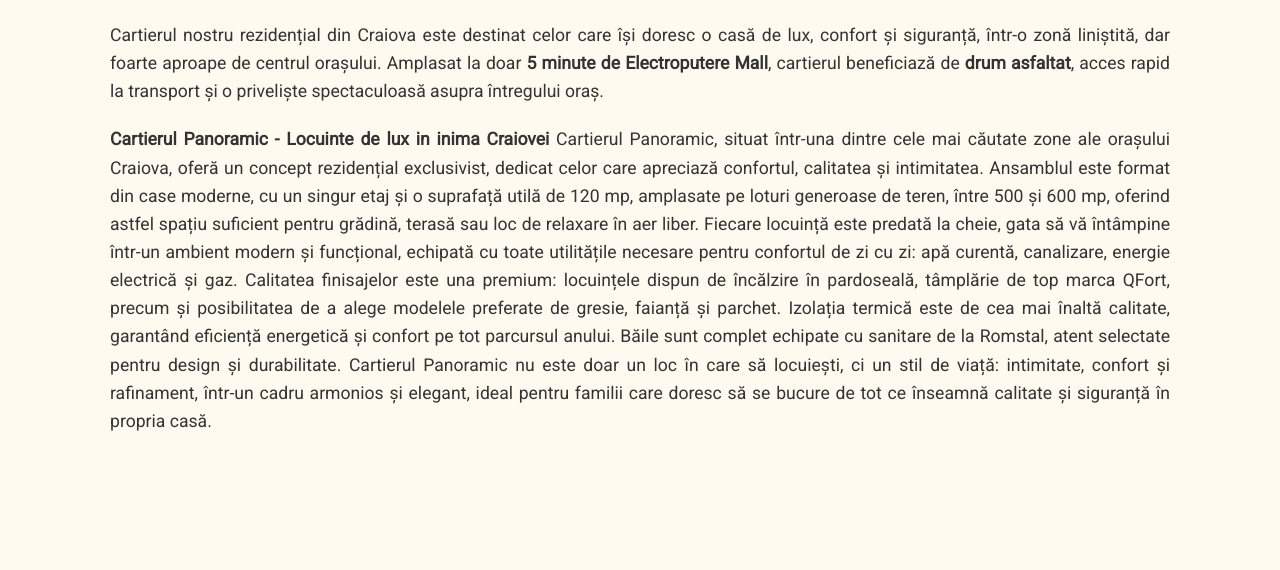
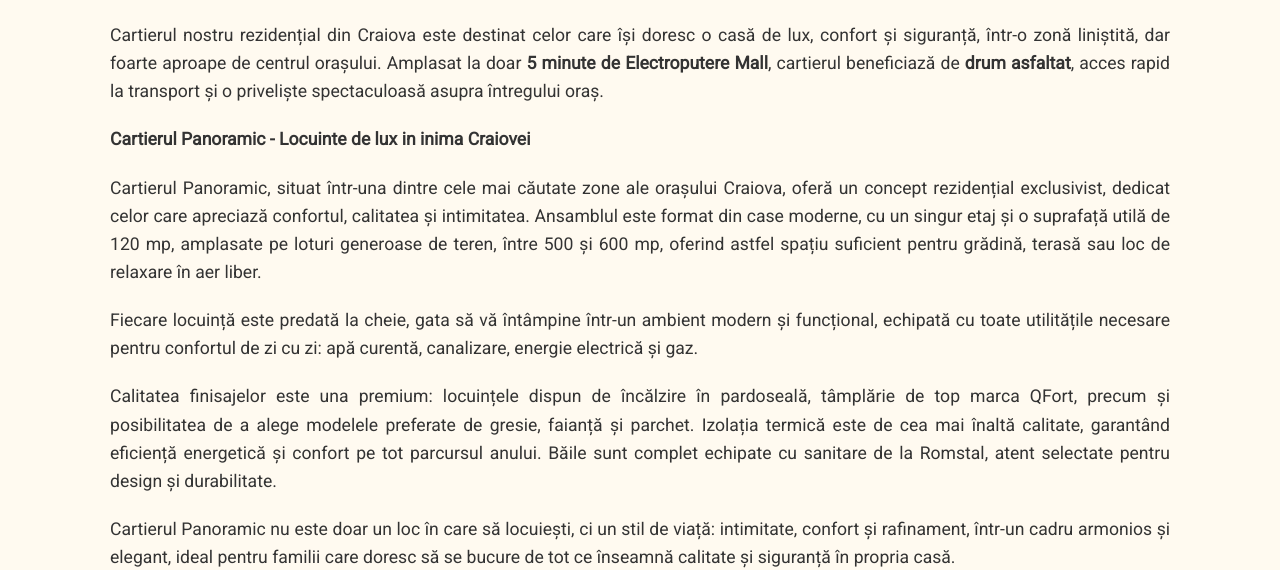
Before and after one commit to saberchehne/case-panoramic-craiova, a plain HTML site: page index.html in a window 1280 px wide. Shown: the part 385-955 px from the top of the page. Drawn offline with nearby package versions, Linux system fonts and the light colour scheme.

Commit message:
Update index.html

```diff
--- a/index.html
+++ b/index.html
@@ -126,22 +126,26 @@
     </p>
     <p>
       <strong>Cartierul Panoramic - Locuinte de lux in inima Craiovei</strong>
+    <p>
       Cartierul Panoramic, situat într-una dintre cele mai căutate zone ale orașului Craiova,
       oferă un concept rezidențial exclusivist, dedicat celor care apreciază confortul, calitatea
       și intimitatea. Ansamblul este format din case moderne, cu un singur etaj și o suprafață
       utilă de 120 mp, amplasate pe loturi generoase de teren, între 500 și 600 mp, oferind
       astfel spațiu suficient pentru grădină, terasă sau loc de relaxare în aer liber.
-
-      Fiecare locuință este predată la cheie, gata să vă întâmpine într-un ambient modern și
+    </p>
+    <p>
+    Fiecare locuință este predată la cheie, gata să vă întâmpine într-un ambient modern și
       funcțional, echipată cu toate utilitățile necesare pentru confortul de zi cu zi: apă curentă,
       canalizare, energie electrică și gaz.
-
+    </p>
+    <p>
       Calitatea finisajelor este una premium: locuințele dispun de încălzire în pardoseală,
       tâmplărie de top marca QFort, precum și posibilitatea de a alege modelele preferate de
       gresie, faianță și parchet. Izolația termică este de cea mai înaltă calitate, garantând
       eficiență energetică și confort pe tot parcursul anului. Băile sunt complet echipate cu
       sanitare de la Romstal, atent selectate pentru design și durabilitate.
-
+    </p>
+    <p>
       Cartierul Panoramic nu este doar un loc în care să locuiești, ci un stil de viață: intimitate,
       confort și rafinament, într-un cadru armonios și elegant, ideal pentru familii care doresc
       să se bucure de tot ce înseamnă calitate și siguranță în propria casă.
```
